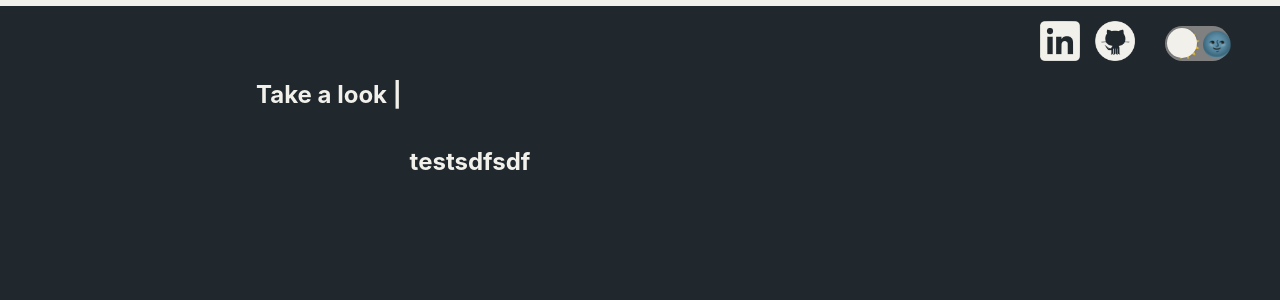
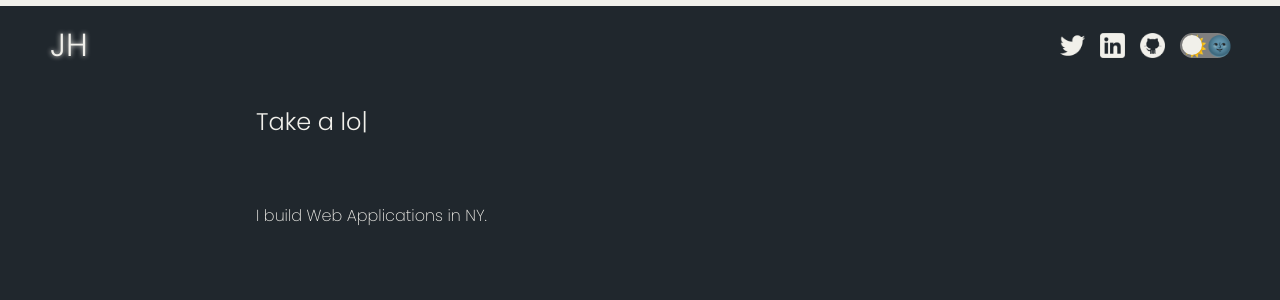
Before and after one commit to jakemeout/jakehyde.com, a Next.js app: page / in a window 1280 px wide. Shown: the top 300 px of the page. Built offline with nearby package versions, Linux system fonts and the light colour scheme.

Commit message:
updated nav and styles with icons

```diff
--- a/pages/_document.tsx
+++ b/pages/_document.tsx
@@ -15,7 +15,18 @@ class CustomDocument extends Document {
   render(): JSX.Element {
     return (
       <Html lang="en">
-        <Head></Head>
+        <Head>
+          <link rel="preconnect" href="https://fonts.googleapis.com" />
+          <link
+            rel="preconnect"
+            href="https://fonts.gstatic.com"
+            crossOrigin="true"
+          />
+          <link
+            href="https://fonts.googleapis.com/css2?family=Poppins:ital,wght@0,100;0,200;0,300;0,400;0,500;0,600;0,700;0,800;0,900;1,100;1,200;1,300;1,400;1,500;1,600;1,700;1,800;1,900&display=swap"
+            rel="stylesheet"
+          />
+        </Head>
         <body>
           <Main />
           <NextScript />
--- a/pages/index.tsx
+++ b/pages/index.tsx
@@ -6,16 +6,14 @@ import Navbar from "../src/components/Navbar";
 import Description from "../src/components/Description";
 // import styled from "styled-components";
 
-
 const Home: NextPage = () => {
   const { theme } = useTheme();
 
   return (
     <GlobalStyle theme={theme}>
       <Navbar />
-      <Heading>
-        <Description>testsdfsdf</Description>
-      </Heading>
+      <Heading children={undefined}></Heading>
+      <Description>I build Web Applications in NY. </Description>
     </GlobalStyle>
   );
 };
--- a/src/components/Description.tsx
+++ b/src/components/Description.tsx
@@ -17,7 +17,8 @@ const DescriptionText = styled.p(
   ({ theme }) => `
   color: ${theme.text.primary};
   padding: 5% 20%;
-  font-size: 10;
+  font-weight: 200;
+  font-size: 16px;
 `
 );
 
--- a/src/components/Heading.tsx
+++ b/src/components/Heading.tsx
@@ -13,9 +13,15 @@ const Heading: React.FunctionComponent<HeaderProps> = ({ children }) => {
   const typed: any = useRef(null);
 
   useEffect(() => {
-
     const options = {
-      strings: ["Hi I'm Jake", "I'm a Developer", "Take a look at my GitHub", "Or my resume", "Or my projects"],
+      strings: [
+        "Hi I'm Jake",
+        "I'm a Developer",
+        "Take a look at my GitHub",
+        "Or connect with me on Linkedin",
+        "Or checkout my resume",
+        "Or checkout my projects",
+      ],
       typeSpeed: 50,
       backSpeed: 50,
       loop: true,
@@ -41,6 +47,8 @@ const HeaderText = styled.h2(
   ({ theme }) => `
   color: ${theme.text.primary};
   padding: 0% 20%;
+  font-weight: 300;
+  margin-top: 20px;
 `
 );
 
--- a/src/components/Navbar.tsx
+++ b/src/components/Navbar.tsx
@@ -3,47 +3,82 @@ import { useTheme } from "../../styles/ThemeProvider/ThemeProvider";
 import styled from "styled-components";
 import Switch from "./Switch";
 
-declare module "*.png";
-
 const Navbar: React.FC = () => {
   const { theme } = useTheme();
   return (
     <NavContainer theme={theme}>
+      <LogoAnimation>
+        <Logo theme={theme} className="J">
+          J
+        </Logo>
+        <Logo theme={theme} className="H">
+          H
+        </Logo>
+      </LogoAnimation>
       <LinkContainer>
-        <LinkedInIcon>
+        <Link
+          href="https://twitter.com/jakeme0ut"
+          target="_blank"
+          rel="noopener"
+        >
           {theme.label === "dark" ? (
-            <img
-              src={`/linkedin-light.png`}
-              alt="github-dark"
-              width={40}
-              height={40}
+            <TwitterIcon
+              src={`/twitter-light.png`}
+              alt="twitter-light"
+              width={25}
+              height={25}
             />
           ) : (
-            <img
-              src={`/linkedin-dark.png`}
-              alt="github-dark"
-              width={40}
-              height={40}
+            <TwitterIcon
+              src={`/twitter-dark.png`}
+              alt="twitter-dark"
+              width={25}
+              height={25}
             />
           )}
-        </LinkedInIcon>
-        <GitHubIcon>
+        </Link>
+        <Link
+          href="https://www.linkedin.com/in/jacobhyde/"
+          target="_blank"
+          rel="noopener"
+        >
           {theme.label === "dark" ? (
-            <img
-              src={`/github-light.png`}
-              alt="github-dark"
-              width={40}
-              height={40}
+            <LinkedInIcon
+              src={`/linkedin-light.png`}
+              alt="linkedin-light"
+              width={25}
+              height={25}
             />
           ) : (
-            <img
+            <LinkedInIcon
+              src={`/linkedin-dark.png`}
+              alt="linkedin-dark"
+              width={25}
+              height={25}
+            />
+          )}
+        </Link>
+        <Link
+          href="https://github.com/jakemeout"
+          target="_blank"
+          rel="noopener"
+        >
+          {theme.label === "dark" ? (
+            <GitHubIcon
+              src={`/github-light.png`}
+              alt="github-light"
+              width={25}
+              height={25}
+            />
+          ) : (
+            <GitHubIcon
               src={`/github-dark.png`}
               alt="github-dark"
-              width={40}
-              height={40}
+              width={25}
+              height={25}
             />
           )}
-        </GitHubIcon>
+        </Link>
         <Switch />
       </LinkContainer>
     </NavContainer>
@@ -52,20 +87,40 @@ const Navbar: React.FC = () => {
 
 const NavContainer = styled.div(
   ({ theme }) => `
+  display:flex;
+  justify-content: space-between;
   border-top: 6px solid ${theme.hr.primary};
   `
 );
 
-const GitHubIcon = styled.div`
-  padding-right: 30px;
+const LogoAnimation = styled.div`
+  display: flex;
+  padding: 15px 50px 15px 50px;
 `;
-const LinkedInIcon = styled.div`
-  padding-right: 15px;
+const Link = styled.a`
+  width: 25px;
+  height: 25px;
+  margin-right: 15px;
 `;
+const Logo = styled.h1(
+  ({ theme }) => `
+  color: ${theme.text.primary};
+  font-weight: 300;
+  align-self: start;
+  text-shadow: 0 0 5px ${theme.text.primary};
+  -webkit-transform: scale(1) translate3d(0, 0, 0);
+  background: transparent;
+  box-shadow: none;
+`
+);
+const GitHubIcon = styled.img``;
+const LinkedInIcon = styled.img``;
+const TwitterIcon = styled.img``;
+
 const LinkContainer = styled.div`
   display: flex;
   flex-direction: row;
-  justify-content: end;
+  align-items: center;
   padding: 15px 50px 15px 50px;
 `;
 
--- a/src/components/Switch.tsx
+++ b/src/components/Switch.tsx
@@ -7,7 +7,7 @@ type ClickProps = {
 };
 
 const Switch: React.FC = () => {
-  const { theme, toggleTheme } = useTheme();
+  const { toggleTheme } = useTheme();
 
   return (
     <SwitchContainer>
@@ -51,21 +51,18 @@ const SwitchLabel = styled.label<ClickProps>`
   align-items: center;
   justify-content: space-between;
   cursor: pointer;
-  width: 65px;
-  height: 35px;
+  width: 50px;
+  height: 25px;
   background: grey;
   border-radius: 100px;
   position: relative;
   transition: background-color 0.2s;
-  padding: 0px 3px 0px 3px;
+  padding: 0px 2px 0px 2px;
 `;
 
-const Emoji = styled.span`
-  font-size: 25px;
-  margin: 0px !important;
-  display: inline !important;
-  padding: 1px 0px 0px 1px;
-  height: auto;
+const Emoji = styled.div`
+  font-size: 20px;
+  padding-top: 1px;
 `;
 
 const SwitchButton = styled.span`
@@ -73,9 +70,9 @@ const SwitchButton = styled.span`
   position: absolute;
   top: 2px;
   left: 2px;
-  width: 30px;
-  height: 30px;
-  border-radius: 30px;
+  width: 20px;
+  height: 20px;
+  border-radius: 20px;
   transition: 0.2s;
   background: #f1f0ea;
   box-shadow: 0 0 2px 0 rgba(10, 10, 10, 0.29);
--- a/styles/global.css
+++ b/styles/global.css
@@ -1,7 +1,7 @@
 * {
   padding: 0;
   margin: 0;
-  font-family: -apple-system, BlinkMacSystemFont, Segoe UI, Roboto, Oxygen,
-    Ubuntu, Cantarell, Fira Sans, Droid Sans, Helvetica Neue, sans-serif;
+  font-family: Poppins, -apple-system, BlinkMacSystemFont, segoe ui, Roboto,
+    Oxygen, Ubuntu, Cantarell, open sans, helvetica neue, sans-serif;
   box-sizing: border-box;
 }
```
Also changed, not shown: public/twitter-dark.png (added), public/twitter-light.png (added).
